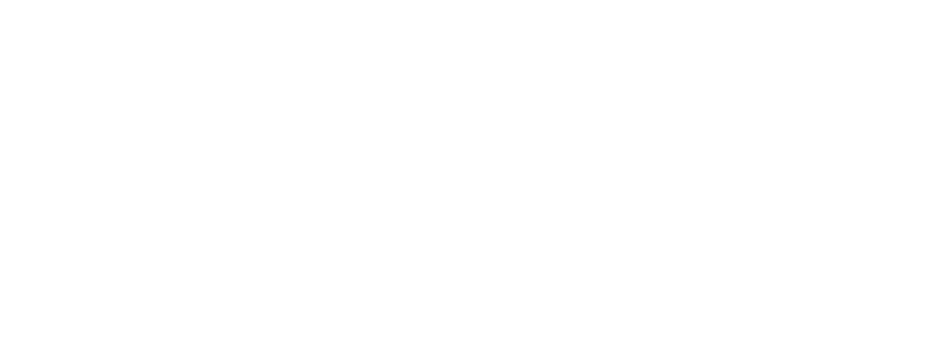
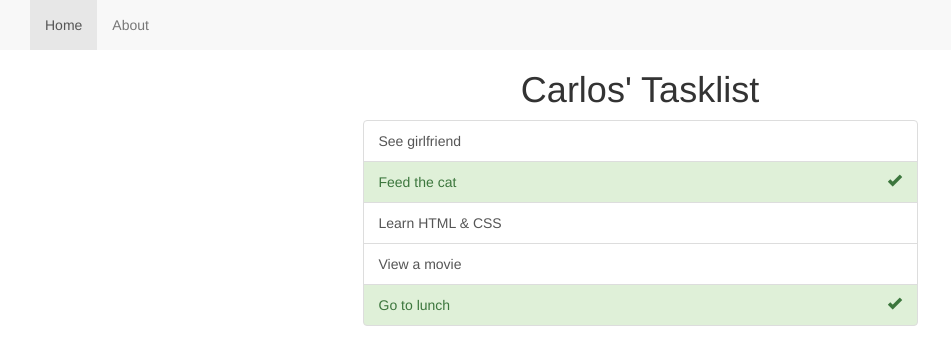
Before and after one commit to cdelfierro/RWD-design-a-website, a plain HTML site: page index.html in a window 1280 px wide. Shown: the whole page, without its empty margins (0-951 px from the left). Drawn offline with Linux system fonts and the light colour scheme.

Commit message:
Agrega el contenido a la página principal
Crea la lista de tareas que muestra la página principal, además
añade pequeñas modificaciones al CSS.

```diff
--- /dev/null
+++ b/css/carlin.css
@@ -0,0 +1,7 @@
+h1 {
+    text-align: center;
+}
+
+.finished .glyphicon {
+    color: green;
+}
--- a/index.html
+++ b/index.html
@@ -1,9 +1,11 @@
 <!DOCTYPE html>
 <html lang="en">
+
 <head>
-   <title></title>
-
+  <title>Carlos' Tasklist</title>
+  <meta charset="utf-8">
   <link href="css/bootstrap.css" rel="stylesheet">
+  <link href="css/carlin.css" rel="stylesheet">
 
   <!-- HTML5 shim and Respond.js for IE8 support of HTML5 elements and media queries -->
   <!-- WARNING: Respond.js doesn't work if you view the page via file:// -->
@@ -13,10 +15,63 @@
   <![endif]-->
 
 </head>
+
 <body>
-
+  <nav class="nav navbar-default">
+    <!-- start navbar container -->
+    <div class="container-fluid">
+      <!-- start collapsed navbar -->
+      <div class="navbar-header">
+        <button class="navbar-toggle collapsed" data-toggle="collapse"
+                data-target="#main-menu" aria-expanded="false"
+                aria-label="Toggle menu">
+          <span class="glyphicon glyphicon-menu-hamburger" aria-hidden="true"></span>
+        </button>
+      </div> <!-- / collapsed navbar -->
+      <!-- start extended navbar -->
+      <div class="collapse navbar-collapse" id="main-menu">
+        <ul class="nav navbar-nav">
+          <li class="active"><a href="index.html">Home</a></li>
+          <li><a href="about.html">About</a></li>
+        </ul>
+      </div> <!-- / extended navbar -->
+    </div> <!-- / navbar container -->
+  </nav>
+  <!-- start main container -->
+  <div class="container">
+    <!-- start main row -->
+    <div class="row">
+      <!-- start left column -->
+      <div class="col-sm-2 col-md-3 hidden-xs"></div> <!-- / left column -->
+      <!-- start main column -->
+      <div class="col-xs-12 col-sm-8 col-md-6">
+        <h1>Carlos' Tasklist</h1>
+        <div class="list-group">
+          <a href="task.html" class="list-group-item">
+            See girlfriend
+          </a>
+          <a href="task.html" class="list-group-item list-group-item-success">
+            Feed the cat
+            <span class="glyphicon glyphicon-ok pull-right" aria-hidden="true"></span>
+          </a>
+          <a href="task.html" class="list-group-item">
+            Learn HTML & CSS
+          </a>
+          <a href="task.html" class="list-group-item">
+            View a movie
+          </a>
+          <a href="task.html" class="list-group-item list-group-item-success">
+            Go to lunch
+            <span class="glyphicon glyphicon-ok pull-right" aria-hidden="true"></span>
+          </a>
+        </div>
+      </div> <!-- / main column -->
+      <!-- start right column -->
+      <div class="col-sm-2 col-md-3 hidden-xs"></div> <!-- / right column -->
+    </div> <!-- / main row -->
+  </div> <!-- / main container -->
   <script src="js/jquery.min.js"></script>
   <script src="js/bootstrap.min.js"></script>
+</body>
 
-  </body>
 </html>
```
Lines whose indentation alone changed are shown as unchanged.
